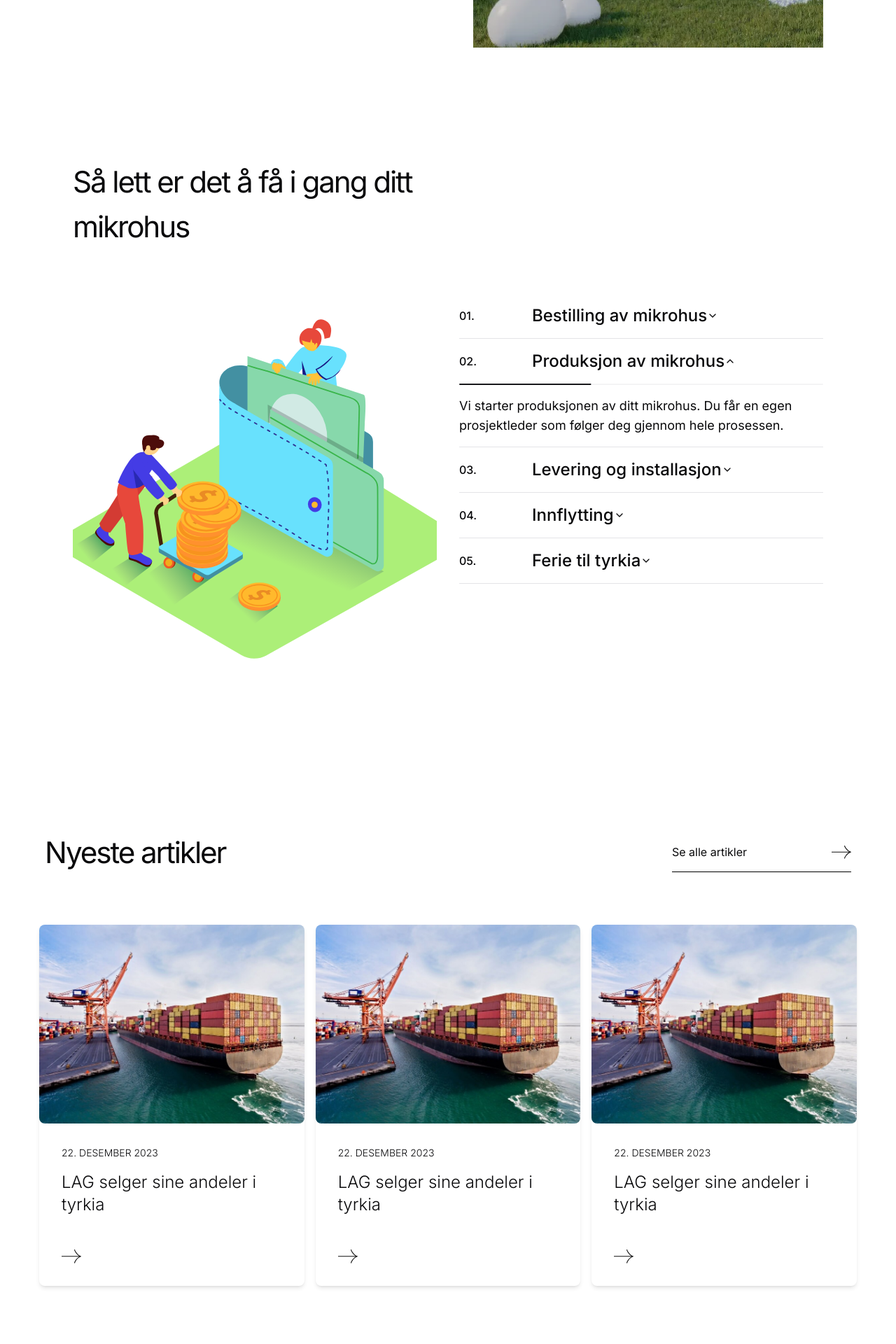
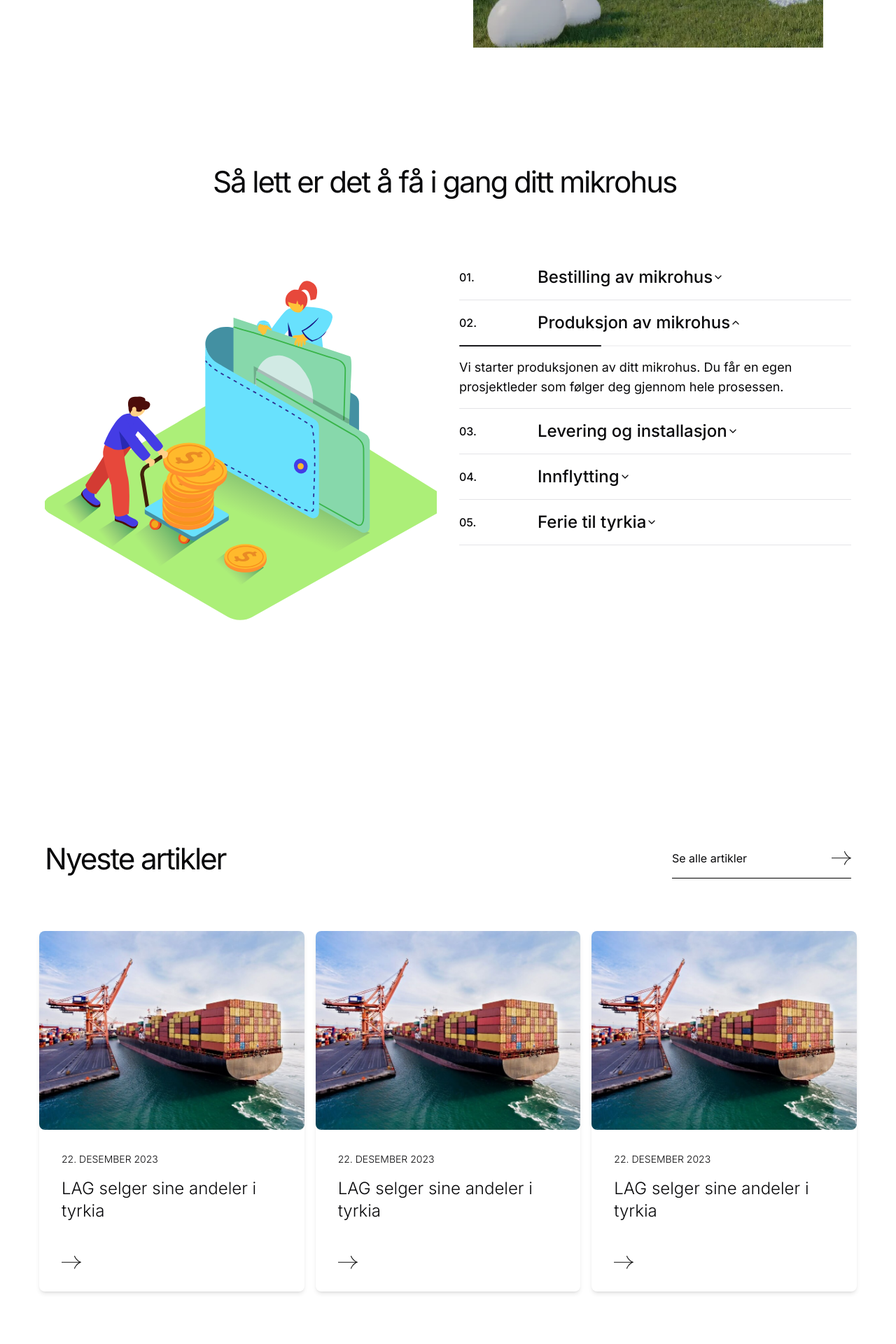
Before and after one commit to tariknh/lofothuset, a Next.js app: page /modeller/finnmarken in a window 1280 px wide. Shown: the part 6660-8580 px from the top of the page at 70% size. Built offline with nearby package versions, Linux system fonts and the light colour scheme.

Commit message:
Spacing and text changes

```diff
--- a/components/sections/Blog.tsx
+++ b/components/sections/Blog.tsx
@@ -31,7 +31,7 @@ const news_cards = [
 
 function Blog() {
   return (
-    <section className="mx-8 lg:m-16 overflow-visible grid grid-cols-2 max-w-[1200px] self-center">
+    <section className=" overflow-visible grid grid-cols-2 my-16 p-8 lg:p-16">
       <div className="flex justify-between items-center w-fit ">
         {/* Header */}
         <h2 className="text-[clamp(32px,9.6vw,36px)] md:text-[clamp(42px,3.3vw,48px)] tracking-tighter my-8">
--- a/components/sections/Fordeler.tsx
+++ b/components/sections/Fordeler.tsx
@@ -5,7 +5,7 @@ import { AnimatedLetters } from "../ui/Animations/AnimatedHero";
 
 function Fordeler() {
   return (
-    <section className="mb-4 p-6 sm:p-8 lg:p-16 max-w-[1200px] self-center">
+    <section className="my-16 p-8 lg:p-16">
       <h2 className="text-[clamp(32px,9.6vw,36px)] md:text-[clamp(42px,3.3vw,48px)] tracking-tighter my-8">
         <AnimatedLetters text="Derfor bør du velge mikrohus" />
       </h2>
--- a/components/sections/Hvordan.tsx
+++ b/components/sections/Hvordan.tsx
@@ -11,6 +11,7 @@ import {
 import Image from "next/image";
 import AccordianHow from "../ui/AccordianHow";
 import { Progress } from "@/components/ui/progress";
+import { AnimatedLetters } from "../ui/Animations/AnimatedHero";
 
 function Hvordan() {
   const [activeItem, setActiveItem] = useState("item-1");
@@ -102,9 +103,12 @@ function Hvordan() {
   }, []);
 
   return (
-    <section className="p-2 sm:p-4 lg:p-16 my-16 grid sm:grid-cols-2 gap-8 max-w-[1200px] self-center ">
-      <h2 className="text-[clamp(32px,9.6vw,36px)] md:text-[clamp(42px,3.3vw,48px)] tracking-tighter my-8">
-        Så lett er det å få i gang ditt mikrohus
+    <section className="my-16 p-8 lg:p-16 grid sm:grid-cols-2 gap-8 ">
+      <h2 className="md:col-span-2 text-[clamp(32px,9.6vw,36px)] md:text-[clamp(42px,3.3vw,48px)] tracking-tighter my-8">
+        <AnimatedLetters
+          center
+          text="Så lett er det å få i gang ditt mikrohus"
+        />
       </h2>
       <Accordion
         type="single"
--- a/components/sections/SisteNytt.tsx
+++ b/components/sections/SisteNytt.tsx
@@ -31,7 +31,7 @@ const news_cards = [
 
 function SisteNytt() {
   return (
-    <section className="mx-8 lg:m-16 overflow-visible grid grid-cols-2 max-w-[1200px] self-center">
+    <section className=" my-16 p-8 lg:p-16 overflow-visible grid grid-cols-2">
       <div className="flex justify-between items-center w-fit ">
         {/* Header */}
         <h2 className="text-[clamp(32px,9.6vw,36px)] md:text-[clamp(42px,3.3vw,48px)] tracking-tighter">
--- a/components/sections/VåreModeller.tsx
+++ b/components/sections/VåreModeller.tsx
@@ -6,11 +6,11 @@ import { AnimatedLetters } from "../ui/Animations/AnimatedHero";
 function VåreModeller() {
   return (
     <section className="">
-      <div className="flex justify-between items-center mb-16 p-2 sm:p-4 lg:p-16">
-        <h2 className="text-[clamp(32px,9.6vw,36px)] md:text-[clamp(42px,3.3vw,48px)] tracking-tighter my-8">
+      <div className="flex flex-col md:flex-row justify-between my-16 p-8 lg:p-16">
+        <h2 className="text-[clamp(32px,9.6vw,36px)] md:text-[clamp(42px,3.3vw,48px)] tracking-tighter">
           <AnimatedLetters text="Våre modeller" />
         </h2>{" "}
-        <Button text="Se modeller" slug="/modeller" />
+        <Button className="" text="Se modeller" slug="/modeller" />
       </div>
 
       {/* Modeller */}
```
